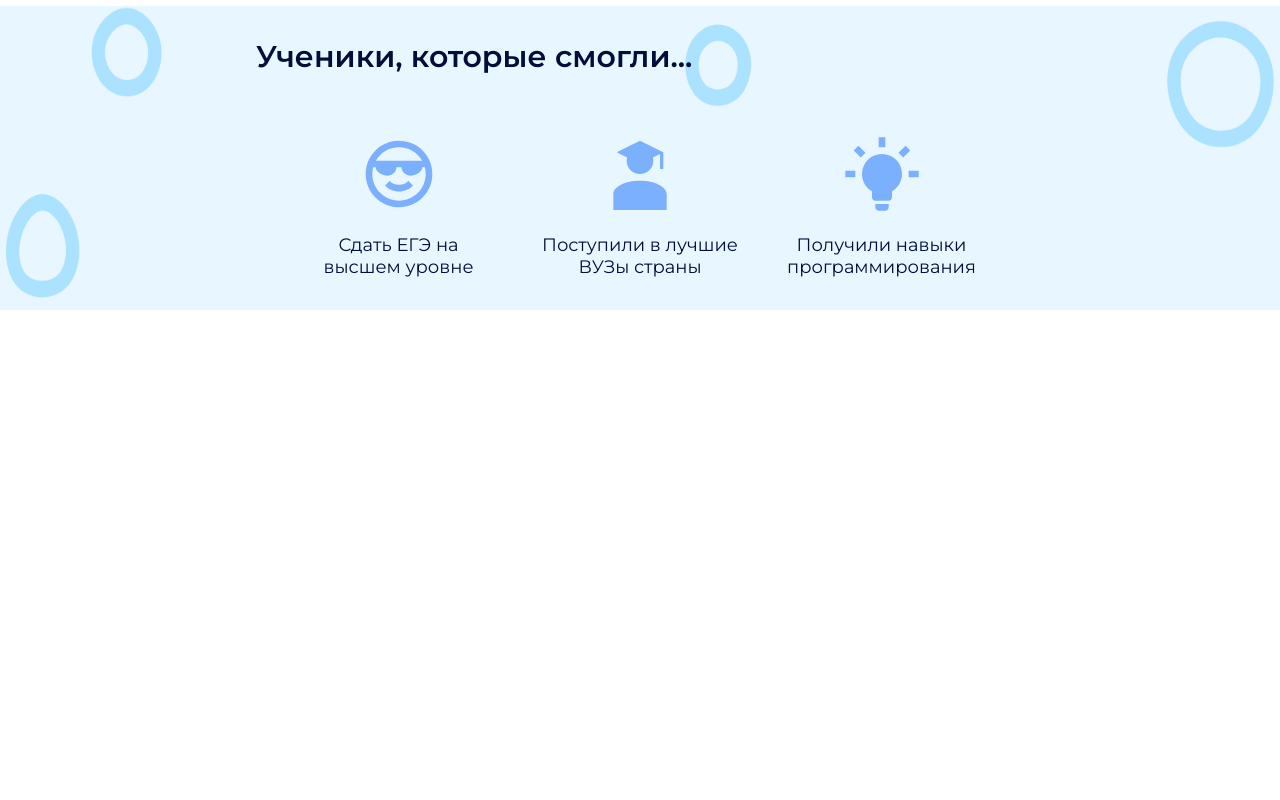
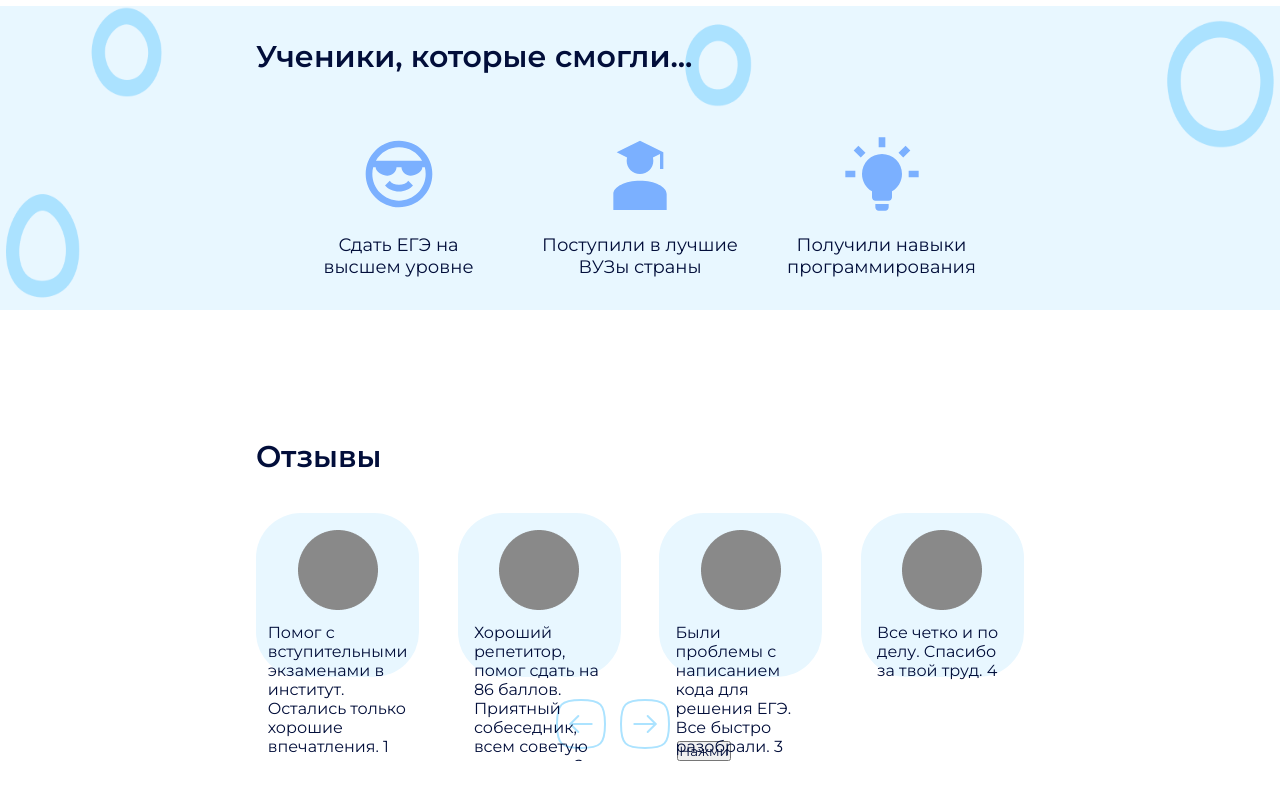
Before and after one commit to Archipipe/aboutMe, a Vue app: page / in a window 1280 px wide. Shown: the part 1634-2434 px from the top of the page. Before the commit the page ends 1944 px from the top, so only its background shows below. Built offline with nearby package versions, Linux system fonts and the light colour scheme; a web font is replaced by a local one.

Commit message:
Slider is shit af

```diff
--- a/src/App.vue
+++ b/src/App.vue
@@ -1,5 +1,5 @@
 <template>
-  <ContactNavBar /><MainProfile /><Introduction /><Whyme /><Advantages />
+  <ContactNavBar /><MainProfile /><Introduction /><Whyme /><Advantages /><Review />
 </template>
 
 <script lang="ts">
@@ -10,6 +10,7 @@ import TestComponent from "./components/TestComponent.vue";
 import Introduction from "./components/Introduction.vue";
 import Whyme from "./components/Whyme.vue";
 import Advantages from "./components/Advantages.vue";
+import Review from "./components/Reviews/Review.vue";
 
 export default defineComponent({
   name: "App",
@@ -20,6 +21,7 @@ export default defineComponent({
     Whyme,
     TestComponent,
     Advantages,
+    Review,
   },
 });
 </script>
--- a/src/components/Advantages.vue
+++ b/src/components/Advantages.vue
@@ -43,6 +43,7 @@ export default defineComponent({
   flex-direction: column;
   justify-content: center;
   padding: 0 20%;
+  margin-bottom: 10%;
 
   & > div:first-of-type {
     font-size: 30px;
--- /dev/null
+++ b/src/components/Reviews/Carousel.vue
@@ -0,0 +1,79 @@
+<template>
+  <div class="Slider" :style="{ transform: `translateX(${sliderMove}%)` }">
+    <Slide
+      v-for="slide in SlideArray"
+      :title="slide.title"
+      :image="slide.image"
+      :key="slide.id"
+      :id="slide.id"
+    />
+  </div>
+  <div class="SliderButton">
+    <sliderLeft @click="moveSlider('left')" />
+    <sliderRight @click="moveSlider('right')" />
+    <button @click="shit()">Нажми</button>
+  </div>
+</template>
+<script lang="ts" setup>
+import { defineProps, PropType, ref, reactive } from "vue";
+import Slide from "@/components/Reviews/CarouselSlide.vue";
+import sliderLeft from "./sliderLeft.vue";
+import sliderRight from "./sliderRight.vue";
+
+interface ISlide {
+  title: string;
+  image: string;
+  id: number;
+}
+
+const props = defineProps({
+  data: {
+    type: Array as PropType<ISlide[]>,
+    required: true,
+  },
+});
+
+let SlideArray = reactive(props.data);
+let sliderMove = ref(0);
+const moveSlider = (direction: "left" | "right"): void => {
+  const movePercentage = 26.25;
+  switch (direction) {
+    case "right":
+      sliderMove.value -= movePercentage;
+      //SlideArray.push(SlideArray[0]);
+
+      return;
+    case "left":
+      SlideArray.unshift(SlideArray[SlideArray.length - 1]);
+      SlideArray.unshift(SlideArray[SlideArray.length - 2]);
+      sliderMove.value += movePercentage;
+
+      //SlideArray.unshift(SlideArray.pop()!);
+      return;
+  }
+};
+const shit = () => {
+  SlideArray.shift();
+};
+</script>
+
+<style lang="scss" scoped>
+.Slider {
+  width: 100%;
+  margin-top: 5%;
+  display: flex;
+
+  gap: 0 5%;
+  transition: transform 0.5s ease;
+}
+
+.SliderButton {
+  padding-top: 2%;
+  margin: 0 auto;
+  width: max-content;
+  float: none;
+  & > svg {
+    cursor: pointer;
+  }
+}
+</style>
--- /dev/null
+++ b/src/components/Reviews/CarouselSlide.vue
@@ -0,0 +1,52 @@
+<template>
+  <div class="Slide">
+    <div class="content">
+      <img :src="image" />
+      <span>{{ title }} {{ id }}</span>
+    </div>
+  </div>
+</template>
+
+<script lang="ts">
+import { defineComponent, PropType } from "vue";
+
+export default defineComponent({
+  name: "CarouselSlide",
+  props: {
+    title: {
+      type: String as PropType<string>,
+      required: true,
+    },
+    image: { type: String as PropType<string>, required: true },
+    id: Number as PropType<number>,
+  },
+});
+</script>
+<style lang="scss" scoped>
+.Slide {
+  position: relative;
+  min-width: 21.25%;
+  border-radius: 45px;
+  background-color: $main_color;
+  &::after {
+    content: "";
+    display: block;
+    padding-bottom: 100%;
+  }
+}
+.content {
+  position: absolute;
+  width: 100%;
+  height: 100%;
+  padding: 10% 10% 20%;
+
+  display: flex;
+  flex-direction: column;
+  align-items: center;
+
+  & > img {
+    align-self: center;
+    margin-bottom: 10%;
+  }
+}
+</style>
--- /dev/null
+++ b/src/components/Reviews/Review.vue
@@ -0,0 +1,93 @@
+<template>
+  <div class="Reviews">
+    <h2>Отзывы</h2>
+    <div class="carousel">
+      <Slider :data="Slides" />
+    </div>
+  </div>
+</template>
+<script lang="ts">
+import { defineComponent, reactive } from "vue";
+import Image from "@/assets/ReviewImages/Image.png";
+import Slider from "./Carousel.vue";
+
+interface ISlide {
+  title: string;
+  image: string;
+  id: number;
+}
+
+export default defineComponent({
+  name: "Reviews",
+  components: {
+    Slider,
+  },
+
+  setup() {
+    let Slides: ISlide[] = reactive([
+      {
+        title:
+          "Помог с вступительными экзаменами в институт. Остались только хорошие впечатления.",
+        image: Image,
+        id: 1,
+      },
+      {
+        title:
+          "Хороший репетитор, помог сдать на 86 баллов. Приятный собеседник, всем советую записаться.",
+        image: Image,
+        id: 2,
+      },
+      {
+        title:
+          "Были проблемы с написанием кода для решения ЕГЭ. Все быстро разобрали. ",
+        image: Image,
+        id: 3,
+      },
+      {
+        title: "Все четко и по делу. Спасибо за твой труд.",
+        image: Image,
+        id: 4,
+      },
+
+      // {
+      //   title:
+      //     "Сперма на вкус как яичный белок Кто бы что ни говорил, а в анал — это ок Пусть так, пусть для вас это пустяк Когда я вижу мужика — у меня стояк",
+      //   image: Image,
+      //   id: 6,
+      // },
+      // {
+      //   title:
+      //     "Сперма на вкус как яичный белок Кто бы что ни говорил, а в анал — это ок Пусть так, пусть для вас это пустяк Когда я вижу мужика — у меня стояк",
+      //   image: Image,
+      //   id: 7,
+      // },
+      // {
+      //   title:
+      //     "Сперма на вкус как яичный белок Кто бы что ни говорил, а в анал — это ок Пусть так, пусть для вас это пустяк Когда я вижу мужика — у меня стояк",
+      //   image: Image,
+      //   id: 8,
+      // },
+    ]);
+    return { Image, Slides };
+  },
+});
+</script>
+<style lang="scss" scoped>
+.Reviews {
+  width: 100%;
+  padding: 0 20%;
+  display: flex;
+  flex-direction: column;
+  justify-content: center;
+  margin-bottom: 20%;
+  user-select: none;
+  & > h2 {
+    font-weight: 600;
+    font-size: 30px;
+  }
+}
+
+.carousel {
+  overflow: hidden;
+}
+</style>
--- /dev/null
+++ b/src/components/Reviews/sliderLeft.vue
@@ -0,0 +1,85 @@
+<template>
+  <svg
+    width="64"
+    height="64"
+    viewBox="0 0 64 64"
+    fill="none"
+    xmlns="http://www.w3.org/2000/svg"
+  >
+    <path
+      class="back"
+      stroke="#ACE3FF"
+      d="M32 56C12.236 56 8 51.764 8 32C8 12.236 12.236 8 32 8C51.764 8 56 12.236 56 32C56 51.764 51.764 56 32 56Z"
+      stroke-width="2"
+    />
+    <path
+      class="stick"
+      d="M21.3335 32L42.6668 32"
+      stroke="#ACE3FF"
+      stroke-width="2"
+      stroke-linecap="round"
+      stroke-linejoin="round"
+    />
+    <path
+      class="tip"
+      d="M29.3333 24L21.5654 31.768C21.4372 31.896 21.4372 32.104 21.5654 32.232L29.3333 40"
+      stroke="#ACE3FF"
+      stroke-width="2"
+      stroke-linecap="round"
+      stroke-linejoin="round"
+    />
+  </svg>
+</template>
+
+<script lang="ts">
+import { defineComponent } from "vue";
+export default defineComponent({
+  name: "sliderLeft",
+});
+</script>
+
+<style lang="scss" scoped>
+.back {
+  fill: #fffff000;
+  stroke: #ace3ff;
+  transition: fill 0.2s ease, stroke 0.2s ease;
+}
+
+.tip {
+  transition: stroke 0.2s ease;
+}
+
+.stick {
+  transition: stroke 0.2s ease;
+}
+
+svg:hover {
+  .back {
+    stroke: #fffff000;
+    fill: $main_color;
+  }
+  .tip {
+    stroke: $button_hover;
+  }
+  .stick {
+    stroke: $button_hover;
+  }
+}
+
+svg:active {
+  outline: none;
+
+  .back {
+    fill: $mainBitIntensive_color;
+    transition: stroke 0.05s ease;
+  }
+  .tip {
+    stroke: $intensive;
+    transition: stroke 0.05s ease;
+  }
+  .stick {
+    stroke: $intensive;
+    transition: stroke 0.05s ease;
+  }
+}
+</style>
--- /dev/null
+++ b/src/components/Reviews/sliderRight.vue
@@ -0,0 +1,85 @@
+<template>
+  <svg
+    width="64"
+    height="64"
+    viewBox="0 0 64 64"
+    fill="none"
+    xmlns="http://www.w3.org/2000/svg"
+  >
+    <path
+      class="back"
+      d="M32 56C51.764 56 56 51.764 56 32C56 12.236 51.764 8 32 8C12.236 8 8 12.236 8 32C8 51.764 12.236 56 32 56Z"
+      stroke="#ACE3FF"
+      stroke-width="2"
+    />
+    <path
+      class="stick"
+      d="M42.6665 32L21.3332 32"
+      stroke="#ACE3FF"
+      stroke-width="2"
+      stroke-linecap="round"
+      stroke-linejoin="round"
+    />
+    <path
+      class="tip"
+      d="M34.6667 24L42.4346 31.768C42.5628 31.896 42.5628 32.104 42.4346 32.232L34.6667 40"
+      stroke="#ACE3FF"
+      stroke-width="2"
+      stroke-linecap="round"
+      stroke-linejoin="round"
+    />
+  </svg>
+</template>
+
+<script lang="ts">
+import { defineComponent } from "vue";
+export default defineComponent({
+  name: "sliderRight",
+});
+</script>
+
+<style lang="scss" scoped>
+.back {
+  fill: #fffff000;
+  stroke: #ace3ff;
+  transition: fill 0.2s ease, stroke 0.2s ease;
+}
+
+.tip {
+  transition: stroke 0.2s ease;
+}
+
+.stick {
+  transition: stroke 0.2s ease;
+}
+
+svg:hover {
+  .back {
+    stroke: #fffff000;
+    fill: $main_color;
+  }
+  .tip {
+    stroke: $button_hover;
+  }
+  .stick {
+    stroke: $button_hover;
+  }
+}
+
+svg:active {
+  outline: none;
+
+  .back {
+    fill: $mainBitIntensive_color;
+    transition: stroke 0.05s ease;
+  }
+  .tip {
+    stroke: $intensive;
+    transition: stroke 0.05s ease;
+  }
+  .stick {
+    stroke: $intensive;
+    transition: stroke 0.05s ease;
+  }
+}
+</style>
--- a/src/scss/_variables.scss
+++ b/src/scss/_variables.scss
@@ -1,4 +1,5 @@
 $main_color: #e8f7ff;
+$mainBitIntensive_color: #d8f2ff;
 $nav_default: #020e3aba;
 $button_default: #7bb0ff;
 $button_hover: #70a0e9;
```
Also changed, not shown: src/assets/ReviewImages/Image.png (added).
